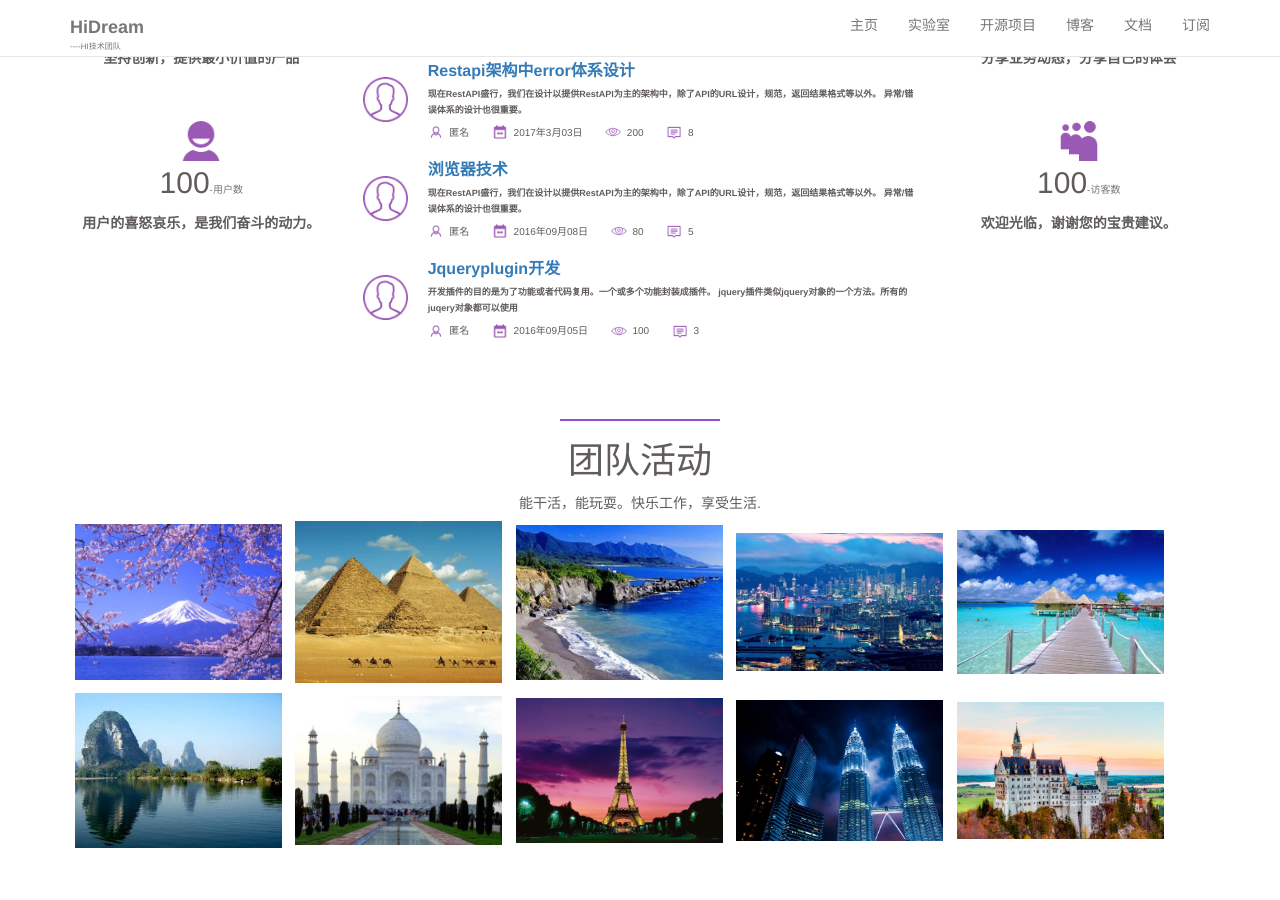
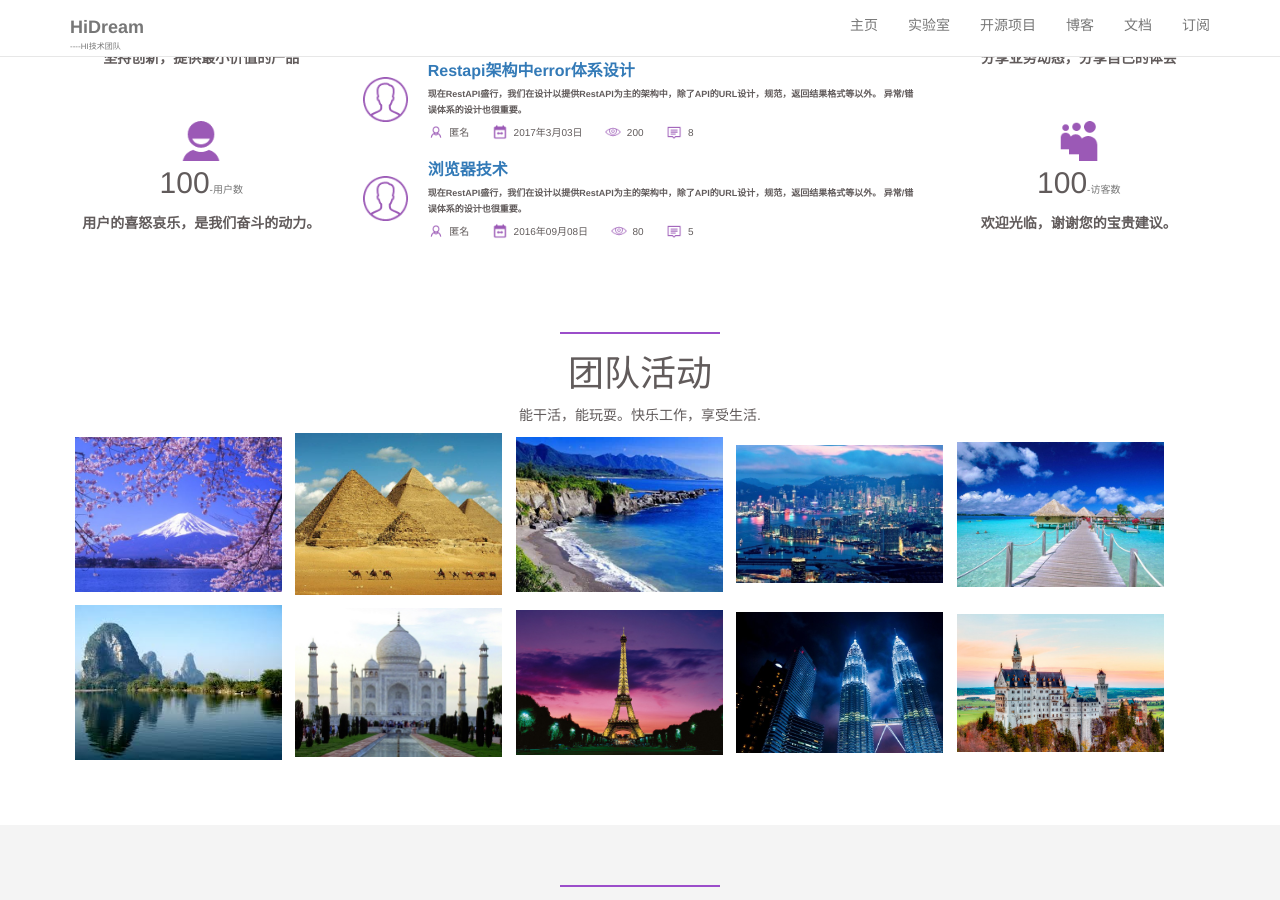
Before and after one commit to DreamHi/DreamHi.github.io, a Jekyll site: the page built from index.html, in a window 1280 px wide and 900 px high, scrolled down 566 px. Built offline with Jekyll 4.4.1, drawn with Linux system fonts in a browser that asks for light colours; the list of posts is cut into pages by our own code; comment, search, counter and statistics services are not loaded.

```diff
--- a/index.html
+++ b/index.html
@@ -109,25 +109,6 @@
                               <span><img src="../static/images/date.png" alt="">&nbsp;&nbsp;2016年09月08日</span>
                               <span><img src="../static/images/views.png" alt="">&nbsp;&nbsp;80</span>
                               <span><img src="../static/images/comment.png" alt="">&nbsp;&nbsp;5</span>
-                            </p>
-                          </div>
-                      </div>
-                    </li>
-                    <li>
-                      <div class="row">
-                        <div class="col-md-2">
-                            <img src="../static/images/blog-user.png">
-                        </div>
-                        <div class="col-md-10">
-                            <span class="name">
-                              <a href="javascript:;"><strong>Jqueryplugin开发</strong></a>
-                              <label style="font-size: 9px;">开发插件的目的是为了功能或者代码复用。一个或多个功能封装成插件。 jquery插件类似jquery对象的一个方法。所有的juqery对象都可以使用</label>
-                            </span>
-                            <p style="font-size: 10px; line-height: 20px;margin-bottom: 3px;">
-                              <span><img src="../static/images/createdAt.png" alt="">&nbsp;&nbsp;匿名</span>
-                              <span><img src="../static/images/date.png" alt="">&nbsp;&nbsp;2016年09月05日</span>
-                              <span><img src="../static/images/views.png" alt="">&nbsp;&nbsp;100</span>
-                              <span><img src="../static/images/comment.png" alt="">&nbsp;&nbsp;3</span>
                             </p>
                           </div>
                       </div>
```
